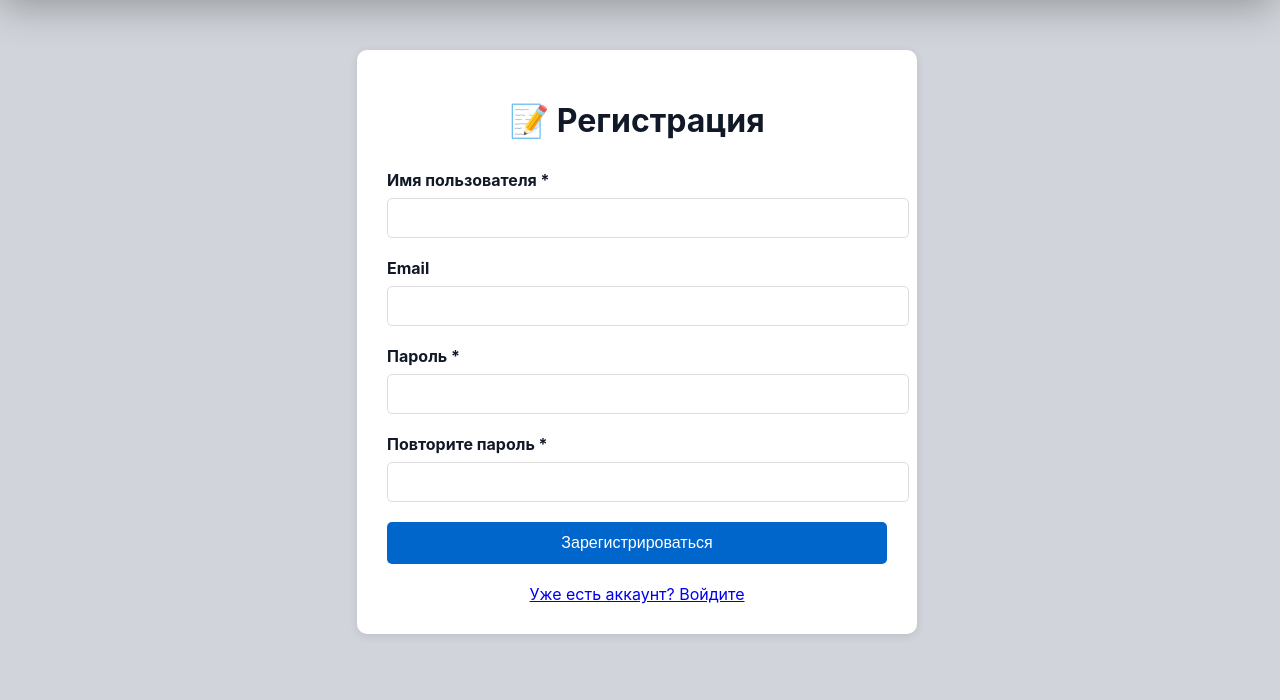
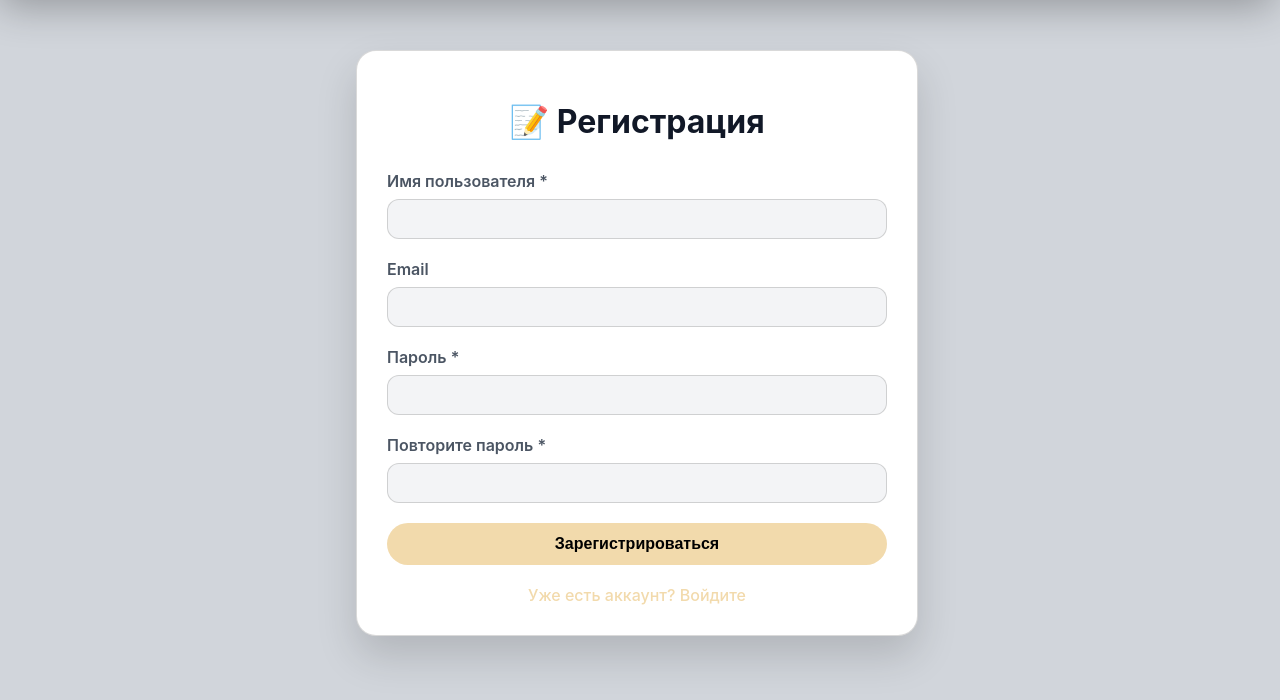
Before and after one commit to Kirilll555/knowledge-hub, a Django app: page /register/ in a window 1280 px wide. Shown: the part 73-773 px from the top of the page. Run offline with Django 4.2, Linux system fonts and the light colour scheme.

Commit message:
Исправлены ошибки в дизайне на странице регистрации

```diff
--- /dev/null
+++ b/main/styles/register_styles.html
@@ -0,0 +1,97 @@
+<style>
+.auth-container {
+    max-width: 500px;
+    margin: 50px auto;
+    padding: 30px;
+    background: var(--card-bg);
+    border: 1px solid var(--border);
+    border-radius: 20px;
+    box-shadow: var(--shadow);
+}
+
+.auth-container h1 {
+    text-align: center;
+    margin-bottom: 30px;
+    color: var(--text-main);
+}
+
+.form-group {
+    margin-bottom: 20px;
+}
+
+.form-label {
+    display: block;
+    margin-bottom: 8px;
+    font-weight: 600;
+    color: var(--text-sub);
+}
+
+.form-input {
+    width: 100%;
+    padding: 10px 12px;
+    background: var(--item-bg);
+    border: 1px solid var(--border);
+    border-radius: 12px;
+    font-size: 1rem;
+    color: var(--text-main);
+    transition: all 0.2s;
+    box-sizing: border-box;
+}
+
+.form-input:focus {
+    border-color: var(--accent);
+    outline: none;
+    box-shadow: 0 0 0 3px rgba(242, 218, 172, 0.2);
+    background: var(--item-hover);
+}
+
+.submit-btn {
+    width: 100%;
+    background: var(--accent);
+    border: none;
+    color: #000;
+    padding: 12px;
+    border-radius: 40px;
+    font-size: 1rem;
+    font-weight: 600;
+    cursor: pointer;
+    transition: all 0.2s;
+}
+
+.submit-btn:hover {
+    transform: translateY(-2px);
+    box-shadow: 0 4px 12px rgba(0, 0, 0, 0.1);
+}
+
+.error {
+    background: rgba(250, 82, 82, 0.1);
+    border: 1px solid rgba(250, 82, 82, 0.3);
+    color: #fa5252;
+    padding: 12px;
+    border-radius: 12px;
+    margin-bottom: 20px;
+    font-size: 0.9rem;
+}
+
+.link {
+    text-align: center;
+    margin-top: 20px;
+}
+
+.link a {
+    color: var(--accent);
+    text-decoration: none;
+    font-weight: 500;
+}
+
+.link a:hover {
+    text-decoration: underline;
+}
+
+@media (max-width: 560px) {
+    .auth-container {
+        margin: 30px 20px;
+        padding: 20px;
+    }
+}
+</style>
--- a/main/templates/register.html
+++ b/main/templates/register.html
@@ -4,59 +4,7 @@
     <meta charset="UTF-8">
     <title>Регистрация</title>
     {% include 'base_styles.html' %}
-    <style>
-        .auth-container {
-            max-width: 500px;
-            margin: 50px auto;
-            padding: 30px;
-            background: white;
-            border-radius: 10px;
-            box-shadow: 0 2px 10px rgba(0,0,0,0.1);
-        }
-        .form-group {
-            margin-bottom: 20px;
-        }
-        .form-label {
-            display: block;
-            margin-bottom: 8px;
-            font-weight: bold;
-        }
-        .form-input {
-            width: 100%;
-            padding: 10px;
-            border: 1px solid #ddd;
-            border-radius: 5px;
-            font-size: 16px;
-        }
-        .submit-btn {
-            width: 100%;
-            background: #0066cc;
-            color: white;
-            padding: 12px;
-            border: none;
-            border-radius: 5px;
-            cursor: pointer;
-            font-size: 16px;
-        }
-        .submit-btn:hover {
-            background: #0052a3;
-        }
-        .error {
-            background: #f8d7da;
-            color: #721c24;
-            padding: 10px;
-            border-radius: 5px;
-            margin-bottom: 20px;
-        }
-        .link {
-            text-align: center;
-            margin-top: 20px;
-        }
-        h1 {
-            text-align: center;
-            margin-bottom: 30px;
-        }
-    </style>
+    {% include 'register_styles.html' %}
 </head>
 <body>
     {% include 'menu.html' %}
```
